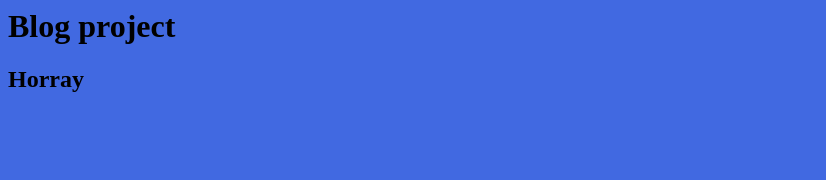
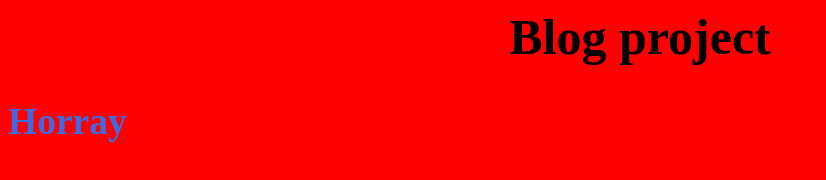
Before and after one commit to Quickmathisgood/Blog-project, a plain HTML site: page index.html in a window 1280 px wide. Shown: the whole page, without its empty margins (0-826 px from the left). Drawn offline with Linux system fonts and the light colour scheme.

Commit message:
Beginning

```diff
--- a/index.html
+++ b/index.html
@@ -9,7 +9,7 @@
 </head>
 
 <body>
-    <h1>Blog project</h1>
+    <h1 class="head">Blog project</h1>
     <h2>Horray</h2>
 </body>
 
--- a/style.css
+++ b/style.css
@@ -1,3 +1,10 @@
+.head{
+    text-align: center;
+}
 body {
-    background-color:royalblue;
+    background-color:red;
+    color: royalblue;
+    font-size: 25
+    ;
 }
+h1{color:black}
```
